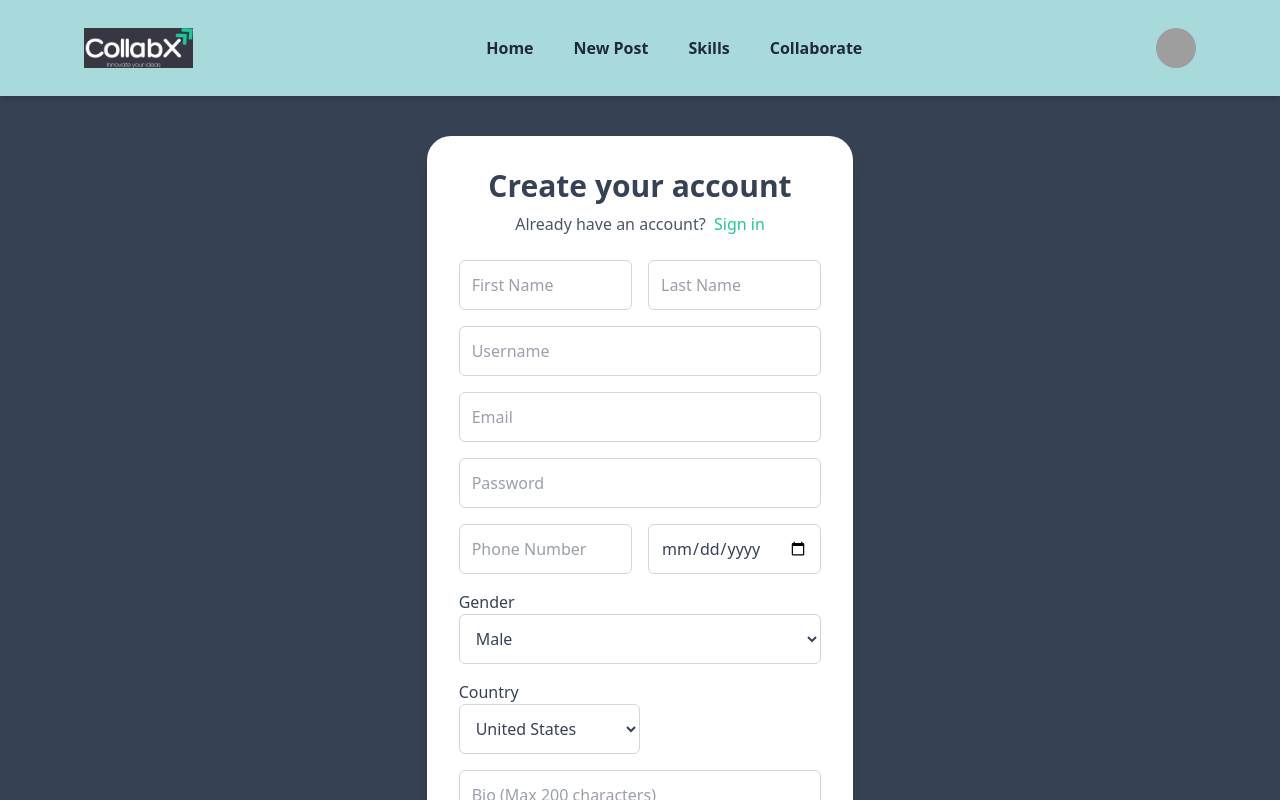
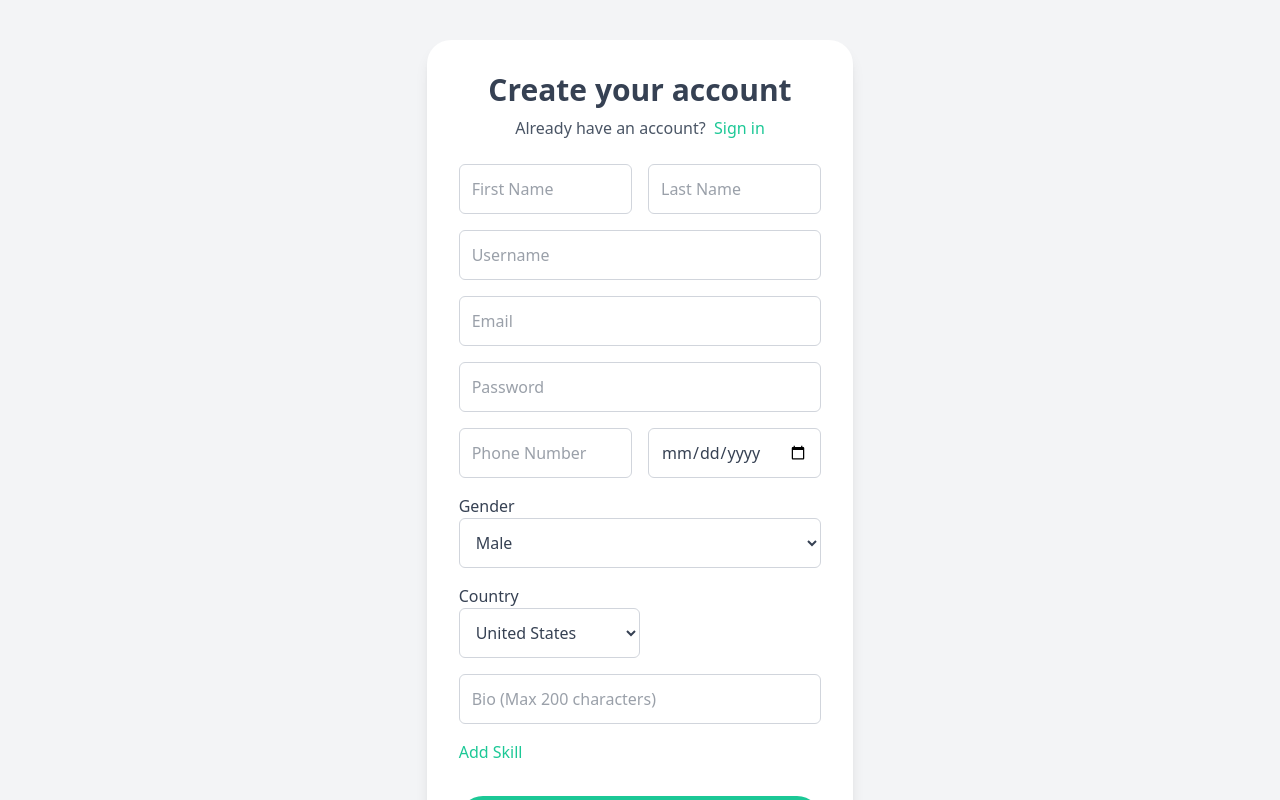
Before and after one commit to ankithmandal09/CollabX, a React (Vite) app in the folder Frontend/collabX/: page /register in a window 1280 px wide. Shown: the top 800 px of the page. Built offline with nearby package versions, Linux system fonts and the light colour scheme; grey boxes are pictures that could not be loaded.

Commit message:
modify changes

```diff
--- a/Frontend/collabX/src/Component/Login.jsx
+++ b/Frontend/collabX/src/Component/Login.jsx
@@ -1,51 +1,95 @@
 import React, { useEffect } from "react";
 import "../styles/Login.css";
 import { FontAwesomeIcon } from "@fortawesome/react-fontawesome";
-import { faGoogle,faFacebook, faApple } from "@fortawesome/free-brands-svg-icons";
-import {Link} from 'react-router-dom'
-import axios from 'axios'
+import {
+  faGoogle,
+  faFacebook,
+  faApple,
+} from "@fortawesome/free-brands-svg-icons";
+import { Link } from "react-router-dom";
+import axios from "axios";
+import { useState } from "react";
+import { useAuth } from "../Context/AuthContext";
 // import logo from "../assets/logo.png"
 
+function Login() {
+  const [usersData, setUsersData] = useState([]);
+  const [userCheck, setuserCheck] = useState({ username: "", password: "" });
+  const { username, password, login, logout } = useAuth();
 
-function Login() {
+  async function getData() {
+    try {
+      const response = await axios.get(
+        "https://hackathonfeb2025users-default-rtdb.asia-southeast1.firebasedatabase.app/.json"
+      );
+      let arr = [];
+      let obj = {};
+      Object.entries(response.data).forEach((e) => {
+        obj = {
+          id: e[0],
+          username: e[1].username,
+          password: e[1].password,
+        };
+        arr.push(obj);
+      });
+      setUsersData(arr);
+    } catch (error) {
+      console.error("Error fetching data:", error);
+    }
+  }
 
-  // async function getData() {
-  //   try {
-  //     const response = await axios.get('https://github.com/ankithmandal09/CollabX/blob/bharathraj/Backend/routes/collabx.route.js');
-  //     console.log(response);
-  //   } catch (error) {
-  //     console.error(error);
-  //   }
-  // }
-  // useEffect(() => {
-  //   getData()
-  // }, [])
+  function loginCheck(e) {
+    e.preventDefault();
+    for (let i = 0; i < usersData.length; i++) {
+      if (
+        usersData[i].username === userCheck.username &&
+        usersData[i].password === userCheck.password
+      ) {
+        login(userCheck.username, userCheck.password);
+        alert("Logged in successfully");
+        return;
+      }
+    }
+
+    alert("Invalid username or password");
+  }
+
+  function inputValue(e) {
+    setuserCheck({ ...userCheck, [e.target.name]: e.target.value });
+  }
+  useEffect(() => {
+    getData();
+  }, []);
 
   return (
     <div className="flex items-center justify-center min-h-screen bg-gray-700 py-10 login">
       <div className="w-full sm:w-3/6 md:w-1/2 lg:w-1/3 xl:w-1/4 bg-white p-8 rounded-3xl shadow-lg">
-          <h1 className="text-3xl font-semibold text-center text-gray-700">Sign in to your account</h1>
+        <h1 className="text-3xl font-semibold text-center text-gray-700">
+          Sign in to your account
+        </h1>
         <p className="text-center text-gray-600 mt-2">
           New to collabX? &nbsp;
-            <Link to='/register' className="text-[#1CC896] hover:underline">
+          <Link to="/register" className="text-[#1CC896] hover:underline">
             Create account
           </Link>
         </p>
 
-          <form id="login-form" className="mt-6">
+        <form id="login-form" className="mt-6" onSubmit={loginCheck}>
           <input
             className="w-full p-3 mb-4 border border-gray-300 rounded-md focus:outline-none focus:ring-2 focus:ring-[#1CC896] text-gray-700"
             type="text"
-              name="loginEmail"
+            name="username"
             id="loginEmail"
             placeholder="Email or username"
+            onChange={inputValue}
           />
           <input
             className="w-full p-3 mb-4 border border-gray-300 rounded-md focus:outline-none focus:ring-2 focus:ring-[#1CC896] text-gray-700"
             type="password"
-              name="loginPassword"
+            name="password"
             id="loginPassword"
             placeholder="Password"
+            onChange={inputValue}
           />
           <button
             type="submit"
--- a/Frontend/collabX/src/Component/Navbar.jsx
+++ b/Frontend/collabX/src/Component/Navbar.jsx
@@ -1,10 +1,12 @@
-import React from 'react'
-import "../Styles/Navbar.css"
+import React from "react";
+import "../Styles/Navbar.css";
 import { Link } from "react-router-dom";
+import { useAuth } from "../Context/AuthContext";
 
 const Navbar = () => {
+  const { username, password, logout } = useAuth();
   return (
-    <nav className="fixed top-0 left-0 w-full shadow-md p-4 z-50 p-7 flex justify-between items-center flex-wrap bg-[#a8dadc] sticky ">
+    <nav className="p-6 flex justify-between items-center flex-wrap bg-blue-200 ">
       <div className="ml-4 ">
         <img
           className="h-10 w-auto ml-10 "
@@ -12,45 +14,38 @@ const Navbar = () => {
           alt="Logo"
         />
       </div>
-      <div className="flex space-x-10">
-        <Link
-          to="/home"
-          className="text-gray-800 font-bold hover:text-green-600"
-        >
+      <div className="flex space-x-6">
+        <Link to="/home" className="text-gray-800 hover:text-green-600">
           Home
         </Link>
-        <Link
-          to="/new-post"
-          className="text-gray-800  font-bold  hover:text-green-600"
-        >
+        <Link to="/new-post" className="text-gray-800 hover:text-green-600">
           New Post
         </Link>
-        <Link
-          to="/skills"
-          className="text-gray-800  font-bold  hover:text-green-600"
-        >
-          Skills
-        </Link>
-        <Link
-          to="/collaborate"
-          className="text-gray-800  font-bold  hover:text-green-600"
-        >
-          Collaborate
+        <Link to="/login" className="text-gray-800 hover:text-green-600">
+          Login
         </Link>
       </div>
+
+      <button onClick={logout}>logout</button>
+
       <div className="mr-4">
-        <Link to="/profile">
-          <img
-            className="h-10 w-10 rounded-full mr-10 cursor-pointer"
-            src="https://cdn.pixabay.com/photo/2015/10/05/22/37/blank-profile-picture-973460_640.png"
-            alt="Profile"
-          />
-          {/* <strong>Profile</strong> */}
-        </Link>
+        <img
+          className="h-10 w-10 rounded-full mr-10 cursor-pointer"
+          src="https://cdn.pixabay.com/photo/2015/10/05/22/37/blank-profile-picture-973460_640.png"
+          alt="Profile"
+        />
+        <div>
+          {username ? (
+            <div>
+              <h1>{username}</h1>
+            </div>
+          ) : (
+            <h1>Please log in</h1>
+          )}
+        </div>
       </div>
     </nav>
   );
+};
 
-}
-
-export default Navbar
+export default Navbar;
--- a/Frontend/collabX/src/Component/Register.jsx
+++ b/Frontend/collabX/src/Component/Register.jsx
@@ -1,33 +1,36 @@
-import React from 'react'
-import "../styles/register.css"
+import React from "react";
+import "../styles/register.css";
 import { FontAwesomeIcon } from "@fortawesome/react-fontawesome";
-import { faGoogle, faFacebook, faApple } from "@fortawesome/free-brands-svg-icons";
-import { Link } from 'react-router-dom';
-import axios from 'axios';
-import { useEffect,useState } from 'react';
-
+import {
+  faGoogle,
+  faFacebook,
+  faApple,
+} from "@fortawesome/free-brands-svg-icons";
+import { Link } from "react-router-dom";
+import axios from "axios";
+import { useEffect, useState } from "react";
 
 const Register = () => {
   const [credentials, setCredentials] = useState({
-    username: '',
-    password: ''
+    username: "",
+    password: "",
   });
 
   const [formData, setFormData] = useState({
-    firstName: '',
-    lastName: '',
-    email: '',
-    phoneNumber: '',
-    birthday: '',
-    gender: '',
-    bio: '',
-    nationality: '',
-    skills: []
+    firstName: "",
+    lastName: "",
+    email: "",
+    phoneNumber: "",
+    birthday: "",
+    gender: "",
+    bio: "",
+    nationality: "",
+    skills: [],
   });
 
   const handleChange = (e) => {
     const { name, value } = e.target;
-    if (name === 'username' || name === 'password') {
+    if (name === "username" || name === "password") {
       setCredentials((prev) => ({ ...prev, [name]: value }));
     } else {
       setFormData((prev) => ({ ...prev, [name]: value }));
@@ -40,11 +43,10 @@ const Register = () => {
     setFormData((data) => ({ ...data, skills: updatedSkills }));
   };
 
-
   const addSkill = () => {
     setFormData((data) => ({
       ...data,
-      skills: [...data.skills, '']
+      skills: [...data.skills, ""],
     }));
   };
 
@@ -52,10 +54,14 @@ const Register = () => {
     try {
       const credentialsPayload = {
         username: credentials.username,
-        password: credentials.password
+        password: credentials.password,
       };
 
-      const response = await axios.post('https://hackathonfeb2025users-default-rtdb.asia-southeast1.firebasedatabase.app/.json', credentialsPayload);
+      // const response = await axios.post('https://hackathonfeb2025users-default-rtdb.asia-southeast1.firebasedatabase.app/.json', credentialsPayload);
+      const response = await axios.post(
+        `http://localhost:8090/users`,
+        credentialsPayload
+      );
       console.log(response);
     } catch (error) {
       console.error(error);
@@ -73,11 +79,14 @@ const Register = () => {
         gender: formData.gender,
         bio: formData.bio,
         nationality: formData.nationality,
-        skills: formData.skills
+        skills: formData.skills,
       };
 
       // const response = await axios.post('https://hackathon-form-data-default-rtdb.asia-southeast1.firebasedatabase.app/.json', formPayload);
-      const response = await axios.post(`https://github.com/ankithmandal09/CollabX/blob/bharathraj/Backend/routes/profiles.route.js/${formData.username}`,formPayload);
+      const response = await axios.post(
+        `http://localhost:8090/profiles/${credentials.username}`,
+        formPayload
+      );
       console.log(response);
     } catch (error) {
       console.error(error);
@@ -91,12 +100,14 @@ const Register = () => {
   };
 
   return (
-    <div className="flex items-center justify-center min-h-screen bg-gray-700 py-10 register">
+    <div className="flex items-center justify-center min-h-screen bg-gray-100 py-10 register">
       <div className="w-full sm:w-3/6 md:w-1/2 lg:w-1/3 xl:w-1/3 bg-white p-8 rounded-3xl shadow-lg">
-        <h1 className="text-3xl font-semibold text-center text-gray-700">Create your account</h1>
+        <h1 className="text-3xl font-semibold text-center text-gray-700">
+          Create your account
+        </h1>
         <p className="text-center text-gray-600 mt-2">
           Already have an account? &nbsp;
-          <Link to='/login' className="text-[#1CC896] hover:underline">
+          <Link to="/login" className="text-[#1CC896] hover:underline">
             Sign in
           </Link>
         </p>
@@ -267,10 +278,6 @@ const Register = () => {
 
 export default Register;
 
-
-
-
-
 // function Register() {
 //   const [formData, setFormData] = useState({
 //     firstName: '',
@@ -294,7 +301,6 @@ export default Register;
 //     const { name, value } = e.target;
 //     setFormData((data) => ({ ...data, [name]: value }));
 //   };
-
 
 //   const postData = async () => {
 //     try {
@@ -409,7 +415,6 @@ export default Register;
 //               onChange={handleChange}
 //             />
 //           </div>
-
 
 //           <div className="w-full mb-4">
 //             <label className="block text-gray-700">Gender</label>
--- /dev/null
+++ b/Frontend/collabX/src/Context/AuthContext.jsx
@@ -0,0 +1,34 @@
+import React, { createContext, useState, useContext } from "react";
+
+const AuthContext = createContext();
+
+export const useAuth = () => useContext(AuthContext);
+
+export const AuthProvider = ({ children }) => {
+  const [username, setUsername] = useState(
+    localStorage.getItem("username") || ""
+  );
+  const [password, setPassword] = useState(
+    localStorage.getItem("password") || ""
+  );
+
+  const login = (username, password) => {
+    setUsername(username);
+    setPassword(password);
+    localStorage.setItem("username", username);
+    localStorage.setItem("password", password);
+  };
+
+  const logout = () => {
+    setUsername("");
+    setPassword("");
+    localStorage.removeItem("username");
+    localStorage.removeItem("password");
+  };
+
+  return (
+    <AuthContext.Provider value={{ username, password, login, logout }}>
+      {children}
+    </AuthContext.Provider>
+  );
+};
--- a/Frontend/collabX/src/Router/Router.jsx
+++ b/Frontend/collabX/src/Router/Router.jsx
@@ -10,23 +10,34 @@ import Register from "../Component/Register";
 import Profile from "../Component/Profile";
 import Skills from "../Component/Skills";
 import Collaborate from "../Component/Collaborate";
+import { useAuth } from "../Context/AuthContext";
 
 const Router = () => {
+  const { username } = useAuth();
+
   return (
     <div>
+      {username ? (
+        <>
           <Navbar />
           <Routes>
-        <Route path="" element={<Navigate to="/login" />} />
             <Route path="/home" element={<HomePage />} />
             <Route path="/new-post" element={<NewPost />} />
-        <Route path="/login" element={<Login />} />
-        <Route path='/register' element={<Register />} />
-        <Route path='/profile' element={<Profile/>}/>
+            <Route path="/profile" element={<Profile />} />
             <Route path="/comments" element={<Comment />} />
-        <Route path='/skills' element={<Skills/>}/>
-        <Route path='/Collaborate' element={<Collaborate/>}/>
+            <Route path="/skills" element={<Skills />} />
+            <Route path="/Collaborate" element={<Collaborate />} />
+            <Route path="*" element={<Navigate to="/home" />} />
           </Routes>
           <Footer />
+        </>
+      ) : (
+        <Routes>
+          <Route path="/login" element={<Login />} />
+          <Route path="/register" element={<Register />} />
+          <Route path="*" element={<Navigate to="/login" />} />
+        </Routes>
+      )}
     </div>
   );
 };
--- a/Frontend/collabX/src/main.jsx
+++ b/Frontend/collabX/src/main.jsx
@@ -1,9 +1,12 @@
-import { createRoot } from 'react-dom/client'
-import App from './App.jsx'
-import { BrowserRouter } from 'react-router-dom'
+import { createRoot } from "react-dom/client";
+import App from "./App.jsx";
+import { BrowserRouter } from "react-router-dom";
+import { AuthProvider } from "./Context/AuthContext.jsx";
 
 createRoot(document.getElementById("root")).render(
-  <BrowserRouter>
-    <App />
-  </BrowserRouter>
+  <AuthProvider>
+    <BrowserRouter>
+      <App />
+    </BrowserRouter>
+  </AuthProvider>
 );
```
Lines whose indentation alone changed are shown as unchanged.
